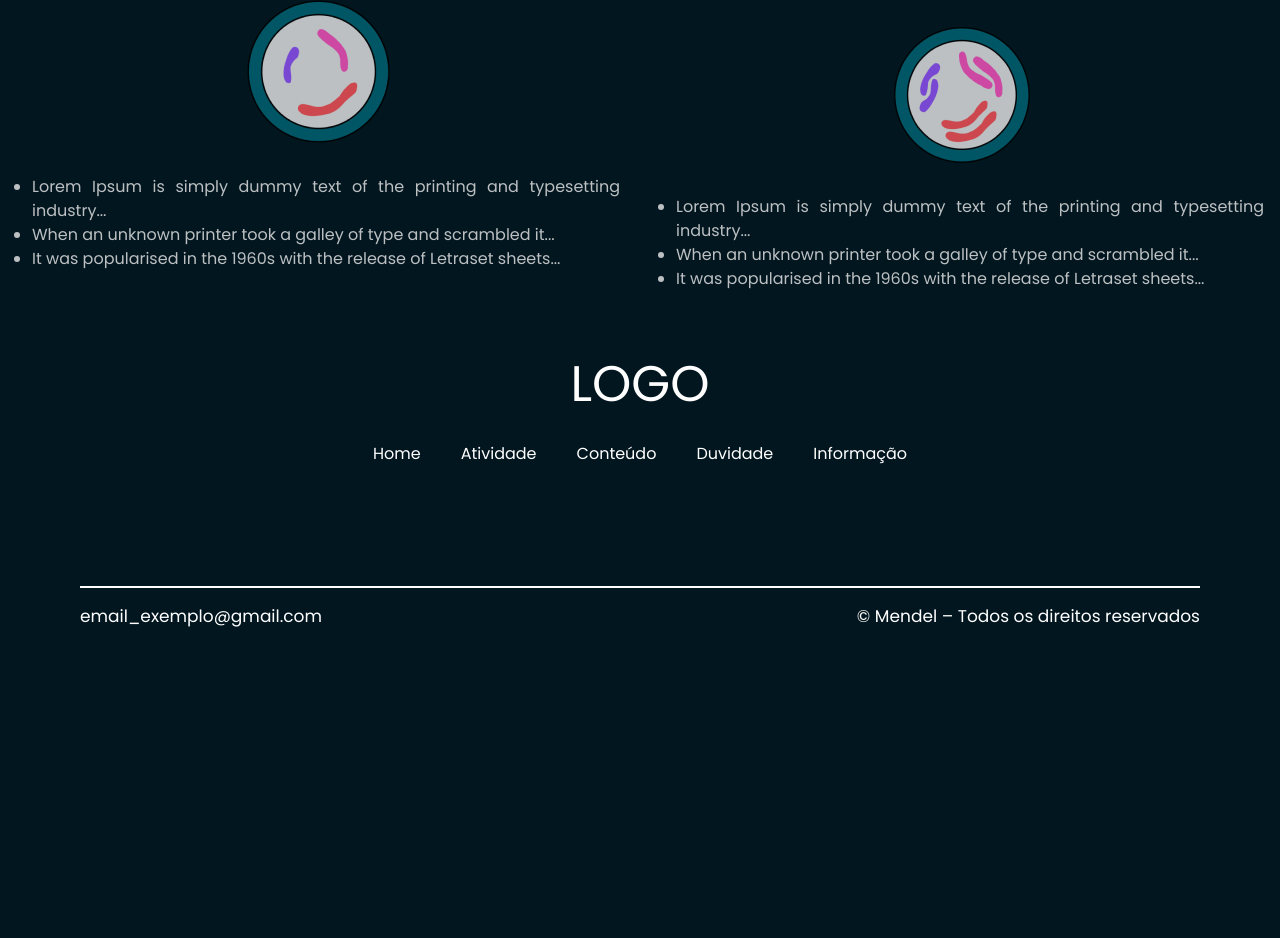
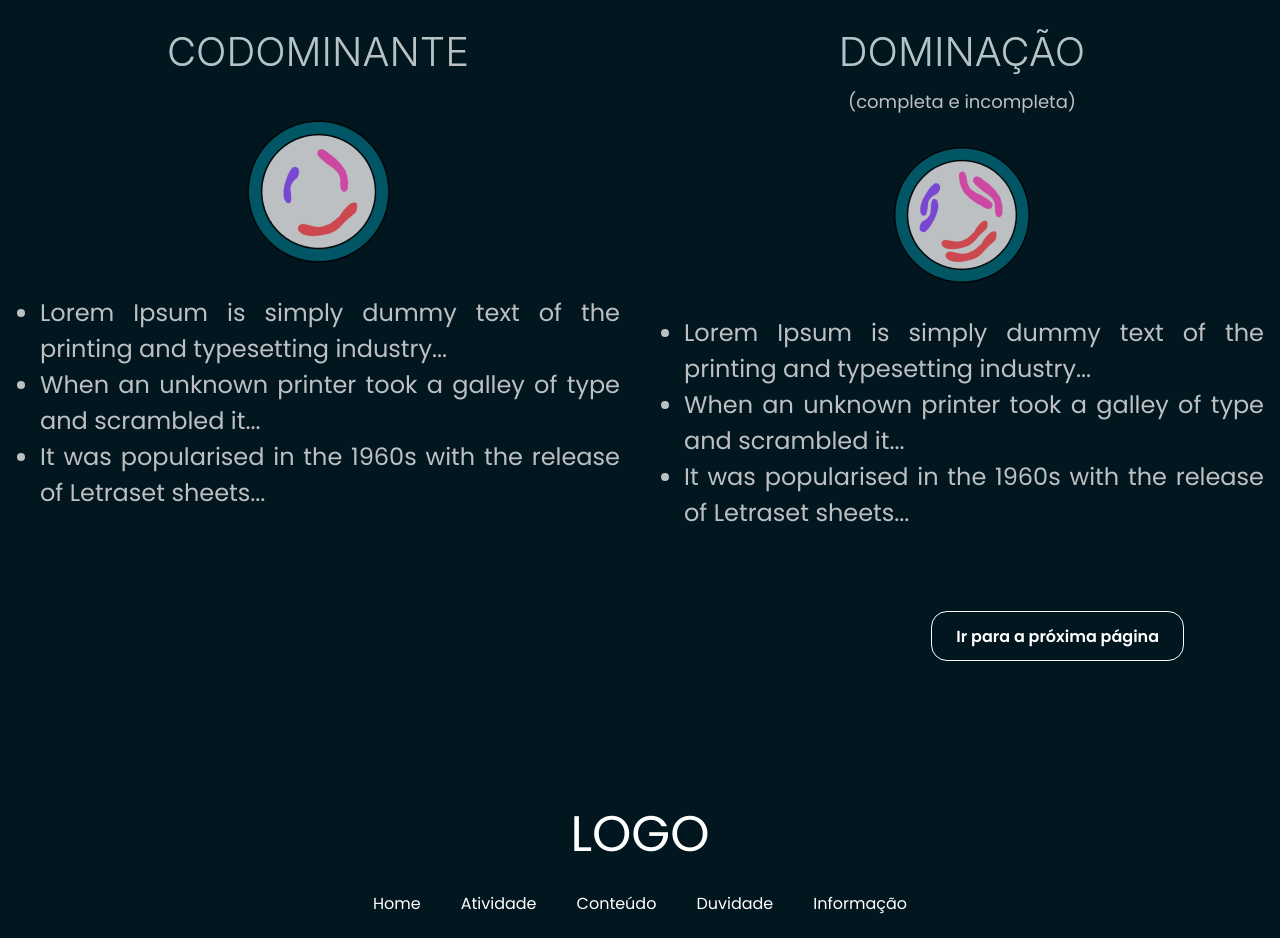
Before and after one commit to Matheus1415/Mendel, a React (Vite) app: page /Alelos in a window 1280 px wide. Shown: the part 1582-2520 px from the top of the page. Before the commit the page ends 2292 px from the top, so only its background shows below. Built offline with nearby package versions, Linux system fonts and the light colour scheme.

Commit message:
Ajustando a fonte e adicionando o botão

```diff
--- a/src/components/AlelosCard/index.jsx
+++ b/src/components/AlelosCard/index.jsx
@@ -27,7 +27,7 @@ export const AlelosCard = ({ title, subTitle, imageSrc, imageAlt, listItems, hea
             )}
             </Stack>
             <Image src={imageSrc} alt={imageAlt} />
-            <UnorderedList textAlign={"justify"} color={"Primary"} fontSize={textFontSize} fontWeight={"normal"}>
+            <UnorderedList textAlign={"justify"} color={"Primary"} fontSize={"1.5rem"} fontWeight={"normal"}>
                 {listItems.map((item, index) => (
                     <ListItem key={index}>{item}</ListItem>
                 ))}
--- a/src/pages/Alelos/index.jsx
+++ b/src/pages/Alelos/index.jsx
@@ -1,5 +1,5 @@
 import React from 'react';
-import { Box, Heading, SimpleGrid, useBreakpointValue } from '@chakra-ui/react';
+import { Box, Heading, SimpleGrid, useBreakpointValue, Button } from '@chakra-ui/react';
 import { LayoutIntroduction } from '../../layout/LayoutIntroduction';
 import { AlelosCard } from '../../components/AlelosCard';
 
@@ -64,6 +64,15 @@ export const Alelos = () => {
                         ]}
                     />
                 </SimpleGrid>
+                <Box textAlign="right">
+                    <Button bg="transparent"
+                    margin="5rem"
+                    padding="1.5rem"
+                    color="#FFFFFF"
+                    border=" 1px"
+                    borderRadius="1rem"
+                    >Ir para a próxima página</Button>
+                </Box>
             </Box>
         </>
     );
```
